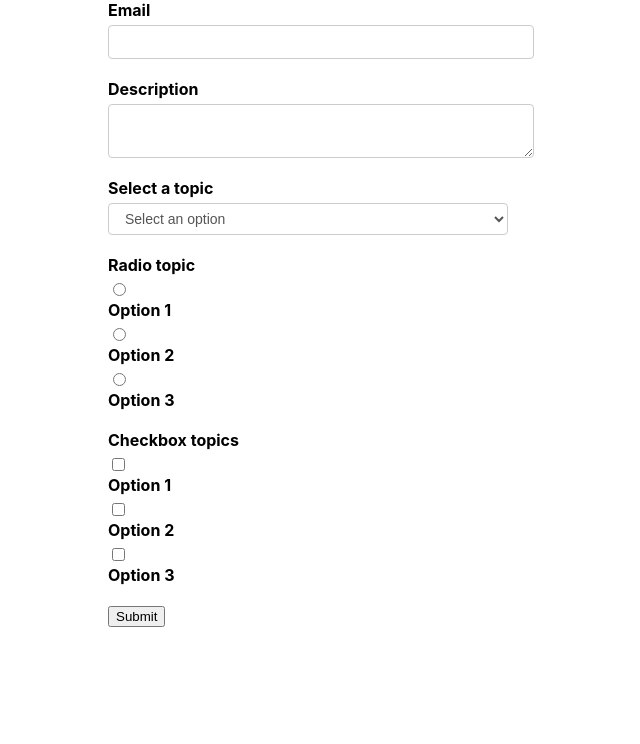
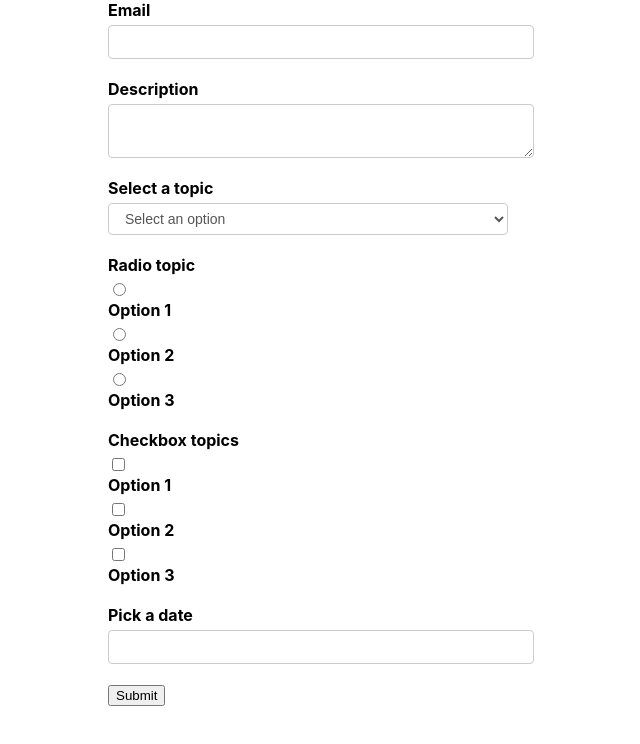
Before and after one commit to SaqibSattar/react-formik, a React (Vite) app: page / in a window 1280 px wide. Shown: the top 744 px of the page, without its empty margins (319-959 px from the left). Built offline with nearby package versions, Linux system fonts and the light colour scheme.

Commit message:
Date Picker

```diff
--- a/package.json
+++ b/package.json
@@ -12,6 +12,7 @@
   "dependencies": {
     "formik": "^2.4.5",
     "react": "^18.2.0",
+    "react-datepicker": "^5.1.0",
     "react-dom": "^18.2.0",
     "yup": "^1.3.3"
   },
--- /dev/null
+++ b/src/components/DatePicker.jsx
@@ -0,0 +1,31 @@
+import React from 'react'
+import DateView from 'react-datepicker'
+import { Field, ErrorMessage } from 'formik'
+import TextError from './TextError'
+import 'react-datepicker/dist/react-datepicker.css'
+
+function DatePicker (props) {
+  const { label, name, options, ...rest } = props
+  return (
+    <div className='form-control'>
+      <label>{label}</label>
+      <Field name={name}>
+        {({ form, field }) => {
+          const { setFieldValue } = form
+          const { value } = field
+          return (
+            <DateView
+              {...field}
+              {...rest}
+              selected={value}
+              onChange={val => setFieldValue(name, val)}
+            />
+          )
+        }}
+      </Field>
+      <ErrorMessage component={TextError} name={name} />
+    </div>
+  )
+}
+
+export default DatePicker
--- a/src/components/FormikContainer.jsx
+++ b/src/components/FormikContainer.jsx
@@ -28,7 +28,8 @@
     description: '',
     selectOption: '',
     radioOption: '',
-    checkboxOption: []
+    checkboxOption: [],
+    birthDate: null
   }
 
   const validationSchema = Yup.object({
@@ -36,7 +37,8 @@
     description: Yup.string().required('Required'),
     selectOption: Yup.string().required('Required'),
     radioOption: Yup.string().required('Required'),
-    checkboxOption: Yup.array().min(1, 'At least one checkbox must be selected')
+    checkboxOption: Yup.array().min(1, 'At least one checkbox must be selected'),
+    birthDate: Yup.date().required('Required').nullable()
   })
 
   const onSubmit = values => {
@@ -85,6 +87,12 @@
             options={checkboxOptions}
             formik={formik}
           />
+          <FormikControl
+            control='date'
+            label='Pick a date'
+            name='birthDate'
+            formik={formik}
+          />
           <button type='submit'>Submit</button>
         </Form>
       )}
--- a/src/components/FormikControl.jsx
+++ b/src/components/FormikControl.jsx
@@ -4,6 +4,7 @@
 import Select from './Select'
 import RadioButtons from './RadioButtons'
 import CheckboxGroup from './CheckboxGroup'
+import DatePicker from './DatePicker'
 
 function FormikControl (props) {
   const { control, ...rest } = props
@@ -19,7 +20,9 @@
     case 'checkbox':
         return <CheckboxGroup {...rest} />
     case 'date':
+        return <DatePicker {...rest} />
     default:
+        return null
   }
 }
 
```
Also changed, not shown: 1 other file (tests, documents, lock files or other folders).
